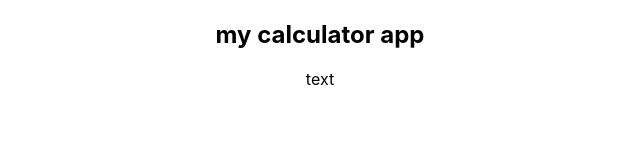
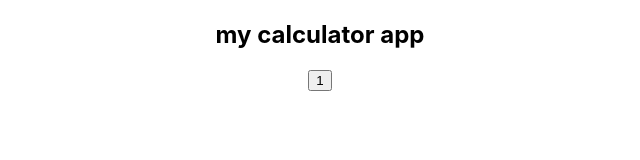
Before and after one commit to xanoosh/calculator-typescript-, a React (Create React App) app: page / in a window 1280 px wide. Shown: the top 160 px of the page, without its empty margins (320-960 px from the left). Built offline with nearby package versions, Linux system fonts and the light colour scheme.

Commit message:
creted Button component for calculator

```diff
--- a/src/App.tsx
+++ b/src/App.tsx
@@ -1,12 +1,11 @@
-import React from 'react';
 import './App.css';
-import TextField from './TextField';
+import Button from './Button';
 
 function App() {
   return (
     <div className="App">
       <h2>my calculator app</h2>
-      <TextField text="text" />
+      <Button val="1" />
     </div>
   );
 }
--- /dev/null
+++ b/src/Button.tsx
@@ -0,0 +1,19 @@
+import React from 'react';
+
+interface Props {
+  val: string;
+  isNumber?: boolean;
+  isClicked?: boolean;
+}
+
+const Button: React.FC<Props> = ({
+  val,
+  isNumber = false,
+  isClicked = false,
+}) => {
+  return (
+    <button className={isNumber && isClicked ? 'inactive' : ''}>{val}</button>
+  );
+};
+
+export default Button;
--- a/src/TextField.tsx
+++ /dev/null
@@ -1,11 +0,0 @@
-import React from 'react';
-
-interface Props {
-  text: string;
-}
-
-const TextField: React.FC<Props> = ({ text }) => {
-  return <div>{text}</div>;
-};
-
-export default TextField;
```
